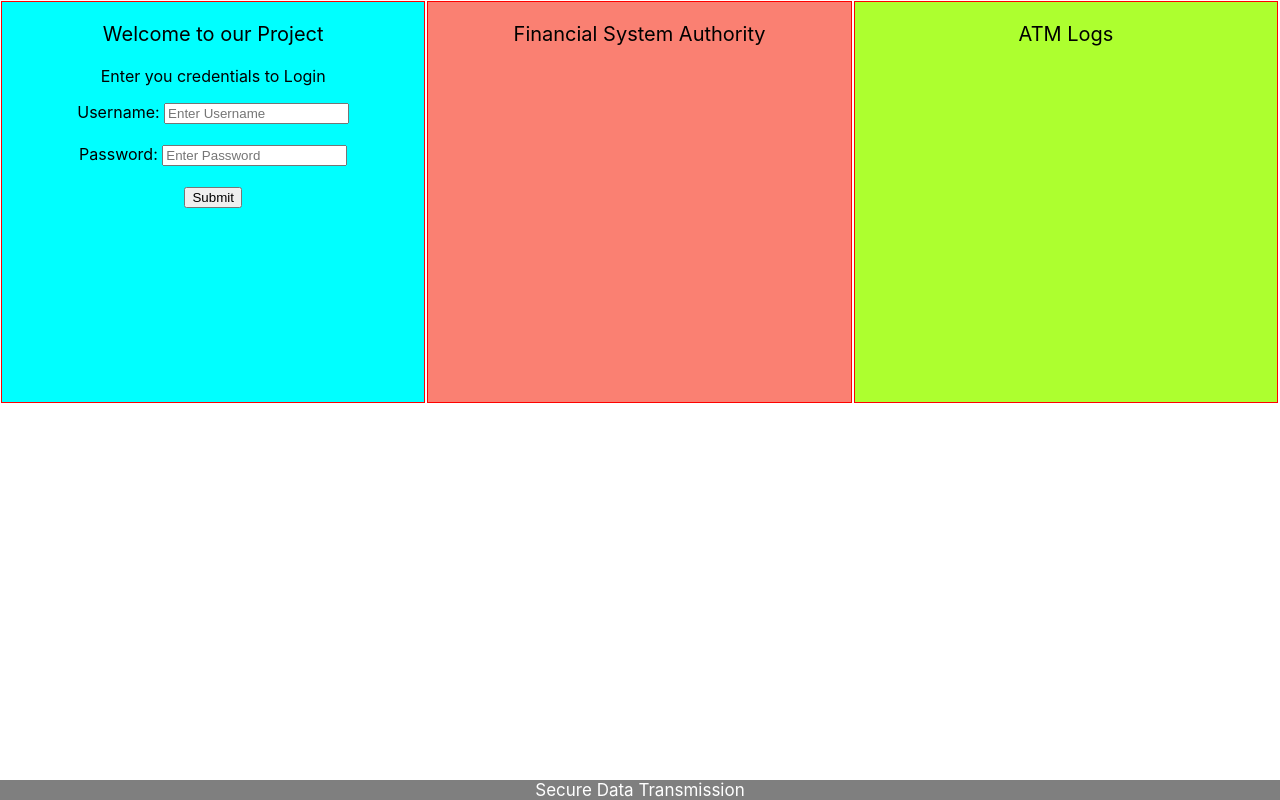
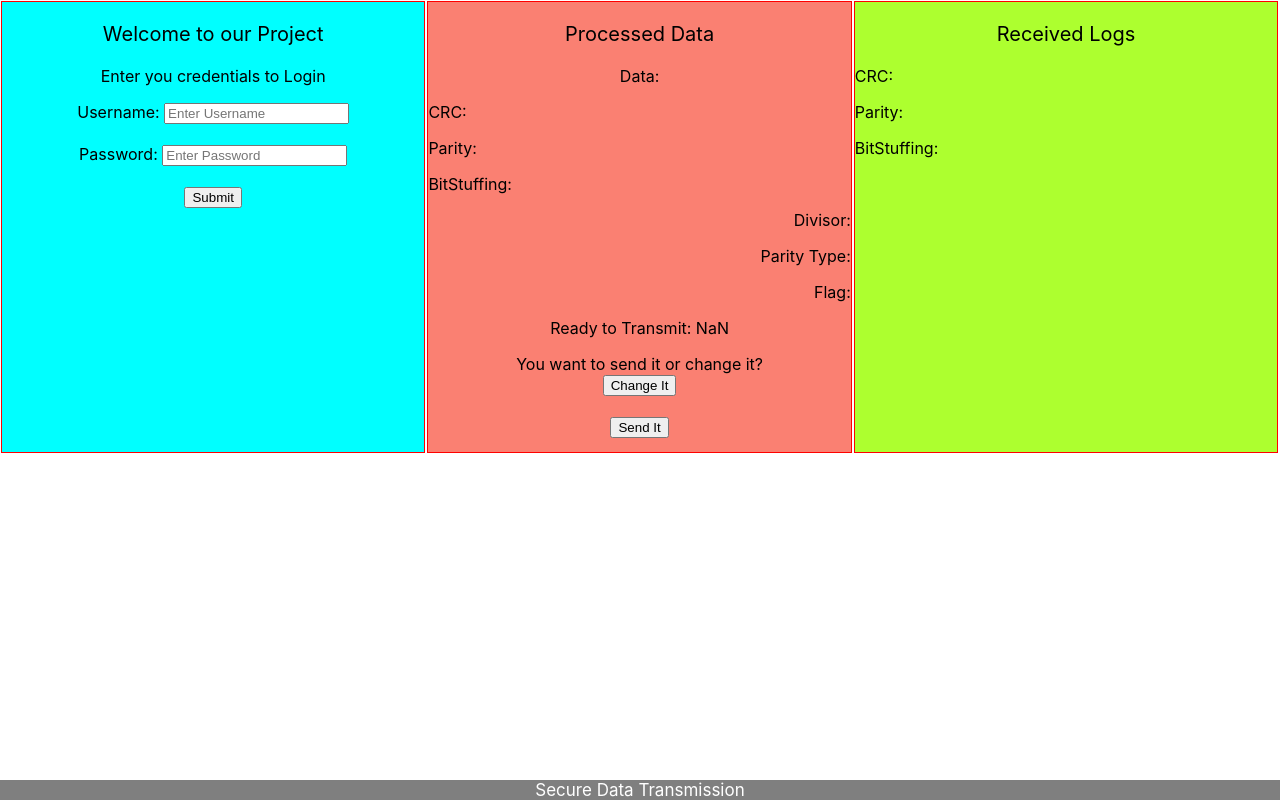
Before and after one commit to sumonbiswas2010/Secure-Data-Transmission-Project, a React (Create React App) app: page / in a window 1280 px wide. Built offline with nearby package versions, Linux system fonts and the light colour scheme.

Commit message:
all working fine 1st stage

```diff
--- a/src/Components/Ui.css
+++ b/src/Components/Ui.css
@@ -6,7 +6,12 @@
 .auth{
     background-color: salmon !important;
 }
-
+.left{
+    text-align: left !important;
+}
+.right{
+    text-align: right !important;
+}
 
 
 #receipt{
@@ -16,7 +21,7 @@
 
 .user, .auth, .atm {
     align-items: center;
-    height: 400px;
+    height: 450px;
     border: 1px solid red;
     margin: 1px;
     width: 33%;
--- a/src/Components/Ui.js
+++ b/src/Components/Ui.js
@@ -10,24 +10,28 @@ const Ui = (props) => {
     const [password, setPassword] = useState();
     const [username, setUsername] = useState();
     const [msg, setMsg] = useState();
+    const [msg2, setMsg2] = useState();
     const [isLoggedIn, setIsLoggedIn] = useState(false);
-    const [w, setW] = useState(false);
-    const [type, setType] = useState("Savings");
-    const [bal, setBal] = useState();
-    const [balance, setBalance] = useState(50000);
-    const [t, setT] = useState(false);
-    const [au, setAu] = useState(false);
     const [loading, setLoading] = useState(false);
-    const [transaction, setTransaction] = useState([]);
-    const [n, setN] = useState(1);
 
-    const [data, setData] = useState([]);
-    const [flag, setFlag] = useState([]);
+    const [data, setData] = useState();
+    const [flag, setFlag] = useState();
+    const [divisor, setDivisor] = useState();
+    const [type, setType] = useState();
+
+    const [crcData, setCrcData] = useState();
+    const [parityData, setParityData] = useState();
+    const [stuffData, setStuffData] = useState();
+
+    const [change, setChange] = useState();
+
+    const [deStuffData, setDeStuffData] = useState();
+    const [checkedParityData, setCheckedParityData] = useState();
+    const [deCrcData, setDeCrcData] = useState();
 
 
-    //let token = localStorage.getItem("balance")
     const user = "Sumon Biswas"
-    const atm = "ATM007"
+
     const signUpHandler = () => {
         if(username=="sumon" && password=="123"){
             setIsLoggedIn(true)
@@ -35,20 +39,6 @@ const Ui = (props) => {
         }else{  setMsg("Invalid Username or Password")}
     }
 
-    const auth = () => {
-        setT(true)
-        setLoading(true)
-        setMsg("")
-    }
-
-    const withdrawBalance1 = () => {
-        if(bal<balance){
-            auth();
-        }
-        else{
-            setT(false)
-            setMsg("Insufficient Balance")}
-     }
 
 
 
@@ -60,48 +50,22 @@ const Ui = (props) => {
         setUsername(e.target.value);
     }
 
-    const checkBalance = () => {
-        setMsg("Your Balance is: "+balance)
-    }
-
-    const serviceSet = e => {
-        setType(e.target.value);
-    }
-
-    const balChange = e => {
-        setBal(e.target.value);
-    }
-
     const dataSet = e => {
         setData(e.target.value);
     }
     const flagSet = e => {
         setFlag(e.target.value);
     }
-
-    const approve = e => {
-        setAu(true);
-
-        setBalance(balance -bal)
-        setMsg("Withdraw Successful")
-        setN(n+1)
-        setTransaction([...transaction, [n, ". Sumon Biswas - ATM007 - Type: ",type, ", Withdraw - ", bal, <br/>]])
-        setLoading(false)
-        setT(false)
+    const divisorSet = e => {
+        setDivisor(e.target.value);
     }
-
-    const deny = e => {
-        setAu(false);
-        setMsg("Withdraw Denied")
-        setLoading(false)
-        setT(false)
+    const changeSet = e => {
+        setChange(e.target.value);
     }
-    //document.getElementById("flaginput").style.display = "none"
-    //document.getElementById("flaginputbtn").style.display = "none"
 
     const bitCheck = data =>{
         let count = 0;
-        console.log(data);
+
         data.split("").forEach(c => {
             if(c!='0' && c!='1'){
                 count++;
@@ -160,18 +124,17 @@ const Ui = (props) => {
 
         }
         dx = dx + newData.substring(dx.length, newData.length);
-
-
+        return dx;
 
     }
 
-    const DeCrc = (dx, dv) =>{
+    const deCrc = (dx, dv) =>{
 
         const dv2 = new Array(dv.length+1).join( '0' );
         let newData = dx;
 
         let f;
-        console.log(dx, dv)
+
 
         for(let i=0; i<(newData.length-dv.length); i++) {
             let t;
@@ -221,11 +184,11 @@ const Ui = (props) => {
             }
         }
         if(count==newData.length){
-            console.log(count, true);
+
             return true;
         }
         else {
-            console.log(count, false);
+
             return false;
         }
 
@@ -332,13 +295,13 @@ const Ui = (props) => {
     function MyComponent(){
         useEffect(()=>{
             crc("110011", "000")
-            DeCrc("1001110", "1011")
+            deCrc("1001110", "1011")
             bitStuff("011000110", "0110")
             bitDeStuff("01110001110", "0110");
             let x = parity("01110101", "odd")
-            console.log(x)
+
             let y = parityCheck("0111101", "odd")
-            console.log(y)
+
         }, [])
 
     }
@@ -348,10 +311,14 @@ const Ui = (props) => {
 
     const makeSecure = e => {
         e.preventDefault();
+        if(data==null){
+            setMsg("Please enter Data");
+            return;
+        }
         const count = bitCheck(data)
         if(count==0){
-            setMsg("Data is Secure")
-            console.log(data.length + data[2])
+            setMsg("Flag is Secure")
+
             document.getElementById("datainput").style.display = "none"
             document.getElementById("datainputbtn").style.display = "none"
             document.getElementById("flaginput").style.display = "inline-block"
@@ -360,21 +327,106 @@ const Ui = (props) => {
         else{
             setMsg("Invalid Data")
         }
-        console.log(count)
+
 
     }
     const makeSecureFlag = e => {
+        setType("odd")
 
         e.preventDefault();
-        const count = bitCheck(data)
+        if(flag==null){
+            setMsg("Please enter Flag");
+            return;
+        }
+        const count = bitCheck(flag)
         if(count==0){
-            setMsg("Data is Secure")
+            setMsg("Flag is Valid")
+            document.getElementById("flaginput").style.display = "none"
+            document.getElementById("flaginputbtn").style.display = "none"
+            document.getElementById("divisorinput").style.display = "inline-block"
+            document.getElementById("divisorinputbtn").style.display = "inline-block"
 
         }
         else{
             setMsg("Invalid Flag")
         }
-        console.log(count)
+
+
+    }
+
+    const makeSecureDivisor = e => {
+
+        e.preventDefault();
+        if(divisor==null){
+            setMsg("Please enter Divisor");
+            return;
+        }
+        const count = bitCheck(divisor)
+        if(count==0){
+            setMsg("Divisor is Valid")
+            //setLoading(true)
+            doEverything();
+        }
+        else{
+            setMsg("Invalid Divisor")
+        }
+
+
+    }
+
+    const doEverything = () => {
+        let x = crc(data, divisor);
+        setCrcData(x);
+        let y = parity(x, type);
+        setParityData(y)
+        let z = bitStuff(y, flag);
+        setStuffData(z);
+        // setCrcData(crc(data, divisor));
+        // //setTimeout(parity, 1000, crcData, "odd")
+        // setParityData(setTimeout(parity, 1000, crcData, "odd"));
+        // setStuffData(bitStuff(parityData, divisor));
+
+        setChange(flag+z+flag)
+    }
+
+    const send = () => {
+        receive (change, flag, type, divisor);
+
+    }
+    const changeit = () => {
+
+        //document.getElementById("changebtn").style.display = "inline-blocks";
+        document.getElementById("changeinput").style.display = "inline-block";
+
+    }
+
+    const receive =  (dx, f, t, dv) => {
+
+        let data = dx.split(f);
+
+        let x = bitDeStuff(data[1], f);
+
+        setDeStuffData(x);
+        let y = parityCheck(x, t);
+        console.log(y +t + "iii")
+        if(y==true){
+            y=x.substring(0, x.length-1)
+            setCheckedParityData(y);
+        }
+        else {
+            console.log("geche re")
+            setMsg2("Invalid")
+        }
+
+        let z = deCrc(y, dv);
+        if(z==true){
+            z = y.substring(0, y.length-dv.length+1)
+            setDeCrcData(z);
+        }
+        else {
+            console.log("geche re")
+            setMsg2("Invalid")
+        }
 
     }
 
@@ -396,68 +448,56 @@ const Ui = (props) => {
                 <p>{msg}</p>
             </div>}
 
-            {!au && !loading && isLoggedIn && <div>
-                <p>Please Select From Below</p>
+            {!loading && isLoggedIn && <div>
+                <p>Please Enter the Informations</p>
+                <form>
                 <input id="datainput" type='text' onChange={dataSet} placeholder="Enter Data" /><br/><br/>
-                <button id="datainputbtn" onClick={makeSecure}>Submit Data</button><br></br><br/>
+                <button id="datainputbtn"  type="submit" onClick={makeSecure}>Submit Data</button><br></br><br/>
                 <input style={{display: "none"}} id="flaginput" type='text' onChange={flagSet} placeholder="Enter Flag" /><br/><br/>
-                <button style={{display: "none"}} id="flaginputbtn" onClick={makeSecureFlag}>Submit Flag</button><br></br><br/>
+                <button style={{display: "none"}}  id="flaginputbtn" onClick={makeSecureFlag}>Submit Flag</button><br></br><br/>
+                <input style={{display: "none"}} id="divisorinput" type='text' onChange={divisorSet} placeholder="Enter Divisor for CRC" /><br/><br/>
+                <button style={{display: "none"}}  id="divisorinputbtn" onClick={makeSecureDivisor}>Submit Divisor</button><br></br><br/>
+                </form>
                 <p className="red center">{msg}</p>
 
+
             </div>}
-
-            {!au && !loading && isLoggedIn && w &&
-                <div>
-                    <label>Select Accout Type</label>
-                    <select name="serviceType" value={type} onChange={serviceSet}>
-                        <option value="Savings">Savings</option>
-                        <option value="Current">Current</option>
-                        <option value="Checking">Checking</option>
-                        <option value="Others">Others</option>
-                    </select><br/><br/>
-                    <label>Enter Balance</label> <input onChange={balChange} type="number"></input><br/><br/>
-                    <button onClick={withdrawBalance1}>Withdraw</button><br></br>
-                    <p className="red center">{msg}</p>
-                </div>
-            }
-
-            {au &&
-                <div>
-                    <p className="red center">{msg}</p>
-                    <p>Approved</p>
-                    <div id='receipt'>
-                    <p className="hello">Receipt</p>
-                        <p>Time: {Date().toLocaleString()}</p>
-                        <p>ATM Code: 007</p>
-                        <p>Customer Name: Sumon Biswas</p>
-                        <p>Account Number: 01672836364</p>
-                        <p>Withdraw Amount: {bal}, Available Balance: {balance} USD</p>
-                        <p></p>
-
-                    </div>
-                    <button onClick={() => {setAu(false)}}>New Transaction</button>
-                </div>}
-
-
 
         </div>
 
         <div className="auth">
-            <p className="hello">Financial System Authority</p>
-            {t && <div>
-                <p>{user} wants to withdraw USD{bal} ({type}) from {atm}</p>
-                <button onClick={approve}>Approve</button><br></br><br/>
-                <button onClick={deny}>Deny</button><br></br><br/>
-                </div>}
+            <p className="hello">Processed Data</p>
+            <div>
+                <p >Data: {data}</p>
+                <p className="left">CRC: {crcData}</p>
+                <p className="left">Parity: {parityData}</p>
+                <p className="left">BitStuffing: {stuffData}</p>
+                <p className="right">Divisor: {divisor}</p>
+                <p className="right">Parity Type: {type}</p>
+                <p className="right">Flag: {flag}</p>
+
+                <p>Ready to Transmit: {flag+stuffData+flag}</p>
+                <label>You want to send it or change it?</label><br></br>
+                <button onClick={changeit}>Change It</button><br></br>
+                <input id="changeinput" style={{display: "none"}} value={change} id="changeinput" type='text' onChange={changeSet} placeholder="Change Data" /><br></br>
+                <button onClick={send}>Send It</button>
+            </div>
 
         </div>
 
         <div className="atm">
-            <p className="hello">ATM Logs</p>
+            <p className="hello">Received Logs</p>
 
             <div className="logs">
-                <p>{transaction}</p>
-                </div>
+                <p className="left">CRC: {deCrcData}</p>
+                <p className="left">Parity: {checkedParityData}</p>
+                <p className="left">BitStuffing: {deStuffData}</p>
+                {/* <p className="right">Divisor: {divisor}</p>
+                <p className="right">Parity Type: {type}</p>
+                <p className="right">Flag: {flag}</p> */}
+
+            </div>
+            <p>{msg2}</p>
 
         </div>
         <p id="footer">Secure Data Transmission</p>
```
